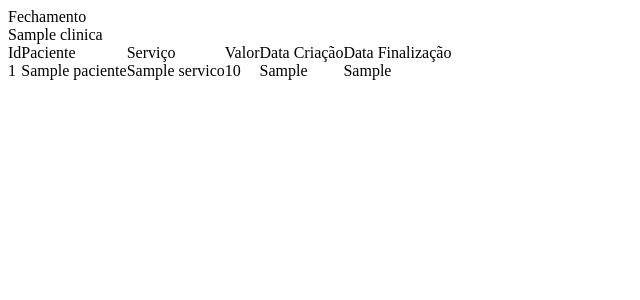
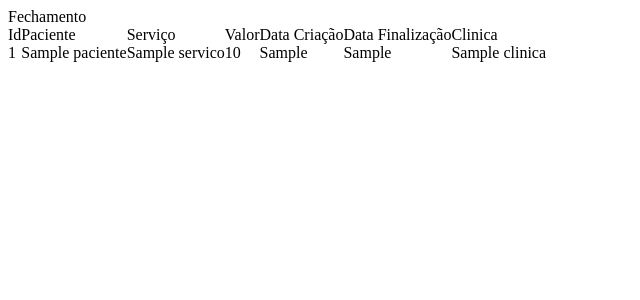
Before and after one commit to Gustavo-dm/OPE_Ads, a Flask app: template templates/relatorio_layout.html in a window 1280 px wide. Shown: the top 300 px of the page, without its empty margins (0-640 px from the left). Run offline with Flask 2, Linux system fonts and the light colour scheme; the template is opened without the code that fills it: most values are stand-ins (such as "Sample title", 1, 10 or a date in 2020).

Commit message:
correção template de relatório, campos adicionados

```diff
--- a/templates/relatorio_layout.html
+++ b/templates/relatorio_layout.html
@@ -20,13 +20,7 @@
                 <table cellspacing="0" cellpadding="0">
                     <thead>
                         <tr>
-                            <td colspan="2">
-                                <font class="header">{% for item in data %}
-                                    {{item.clinica}}
-                                    {% endfor %}</font>
-                            </td>
 
-                            </td>
                         </tr>
                         <tr>
                             <td>Id</td>
@@ -34,8 +28,9 @@
                             <td>Serviço</td>
                             <td>Valor</td>
                             <td>Data Criação</td>
+                            <td>Data Finalização</td>
+                            <td>Clinica</td>
 
-                            <td>Data Finalização</td>
 
                         </tr>
                     </thead>
@@ -48,6 +43,8 @@
                             <td> {{ item.valor }} </td>
                             <td> {{ item.data_criacao }} </td>
                             <td> {{ item.data_finalizacao }} </td>
+                            <td colspan="100%"  > {{ item.clinica }} </td>
+
 
                         </tr>
                         {% endfor %}
```
